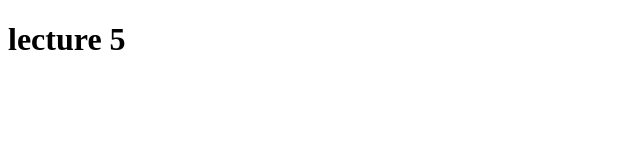
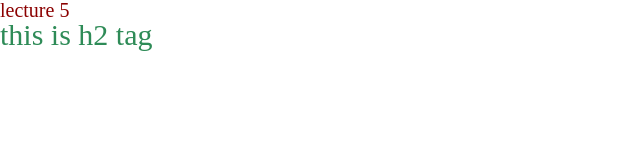
Before and after one commit to annicharekishvili/lecture_5, a plain HTML site: page index.html in a window 1280 px wide. Shown: the whole page, without its empty margins (0-640 px from the left). Drawn offline with Linux system fonts and the light colour scheme.

Commit message:
add h1 and h2 styles

```diff
--- a/index.html
+++ b/index.html
@@ -3,8 +3,12 @@
 <head>
 	<meta charset="utf-8">
 	<title>lecture 5</title>
+
+	<link rel="stylesheet" type="text/css" href="styles/reset.css">
+	<link rel="stylesheet" type="text/css" href="styles/style.css">
 </head>
 <body>
 	<h1>lecture 5</h1>
+	<h2>this is h2 tag</h2>
 </body>
 </html>
--- a/styles/style.css
+++ b/styles/style.css
@@ -0,0 +1,9 @@
+h1 {
+	color: darkred;
+	font-size: 20px;
+}
+
+h2 {
+	color: seagreen;
+	font-size: 30px;
+}
```
